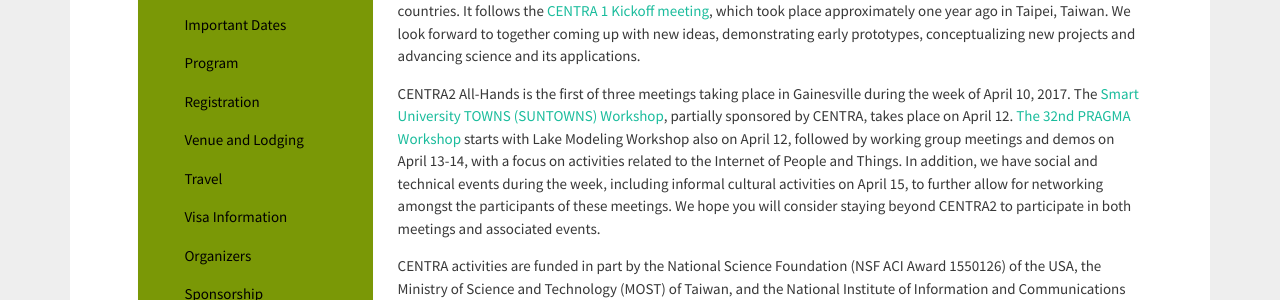
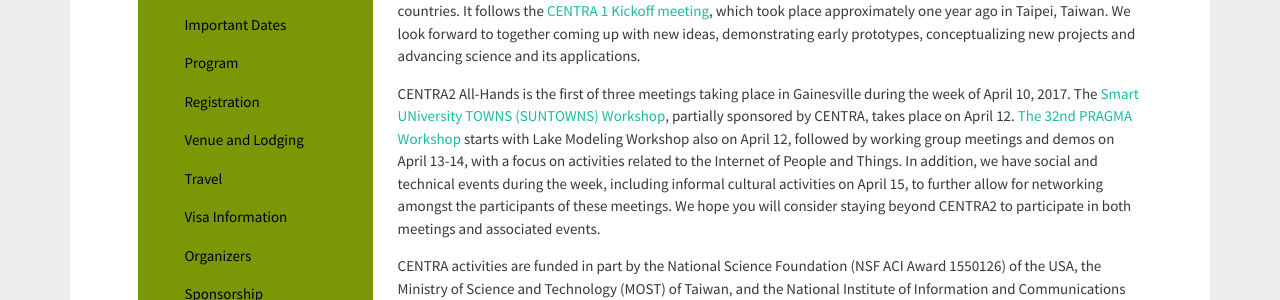
Before and after one commit to hmchou56/centra8, a Jekyll site: the page built from centra2/welcome.md, in a window 1280 px wide. Shown: the part 515-815 px from the top of the page. Built offline with Jekyll 4.4.1, drawn with Linux system fonts in a browser that asks for light colours; nearby versions of some CDN libraries.

Commit message:
corrected SUNTOWNS spellout

```diff
--- a/centra2/welcome.md
+++ b/centra2/welcome.md
@@ -14,7 +14,7 @@
 </p>
 
 <p>
-CENTRA2 All-Hands is the first of three meetings taking place in Gainesville during the week of April 10, 2017. The <a href="http://www.globalcentra.org/suntowns2017" target="_blank">Smart University TOWNS (SUNTOWNS) Workshop</a>, partially sponsored by CENTRA, takes place on April 12. <a href="http://www.pragma-grid.net/pragma32/" target="_blank">The 32nd PRAGMA Workshop</a> starts with Lake Modeling Workshop also on April 12, followed by working group meetings and demos on April 13-14, with a focus on activities related to the Internet of People and Things. In addition, we have social and technical events during the week, including informal cultural activities on April 15, to further allow for networking amongst the participants of these meetings. We hope you will consider staying beyond CENTRA2 to participate in both meetings and associated events.
+CENTRA2 All-Hands is the first of three meetings taking place in Gainesville during the week of April 10, 2017. The <a href="http://www.globalcentra.org/suntowns2017" target="_blank">Smart UNiversity TOWNS (SUNTOWNS) Workshop</a>, partially sponsored by CENTRA, takes place on April 12. <a href="http://www.pragma-grid.net/pragma32/" target="_blank">The 32nd PRAGMA Workshop</a> starts with Lake Modeling Workshop also on April 12, followed by working group meetings and demos on April 13-14, with a focus on activities related to the Internet of People and Things. In addition, we have social and technical events during the week, including informal cultural activities on April 15, to further allow for networking amongst the participants of these meetings. We hope you will consider staying beyond CENTRA2 to participate in both meetings and associated events.
 </p>
 
 <p>
```
